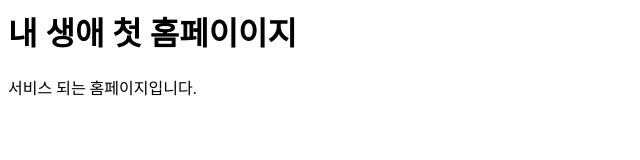
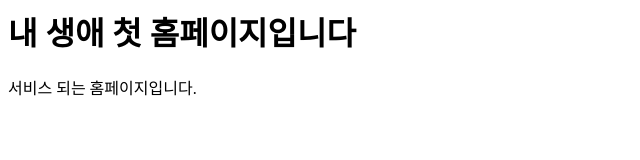
Before and after one commit to digital520/test, a plain HTML site: page index.html in a window 1280 px wide. Shown: the whole page, without its empty margins (0-640 px from the left). Drawn offline with Linux system fonts and the light colour scheme.

Commit message:
Update index.html

```diff
--- a/index.html
+++ b/index.html
@@ -1,2 +1,2 @@
-<h1>내 생애 첫 홈페이이지</h1>
+<h1>내 생애 첫 홈페이지입니다</h1>
 <p>서비스 되는 홈페이지입니다.</p>
```
